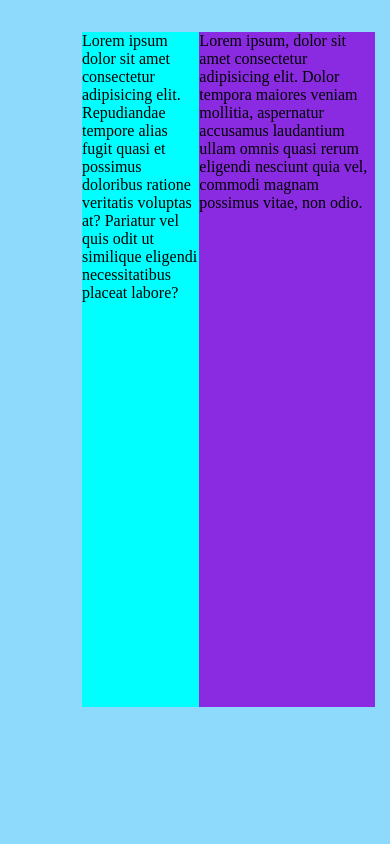
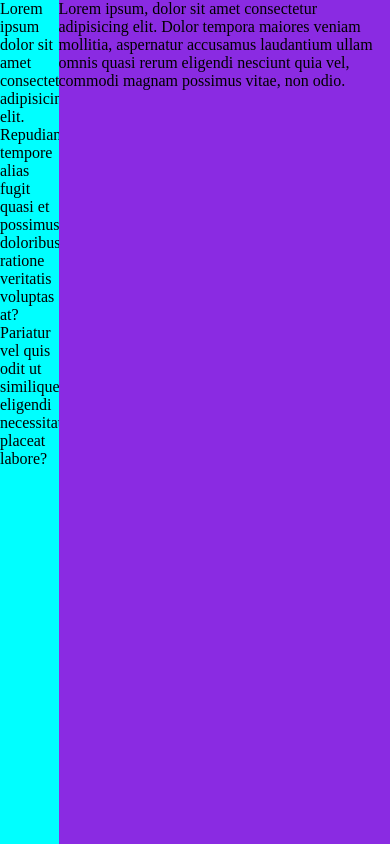
Before and after one commit to MadalinaIndreica/html-css-boolzapp, a plain HTML site: page index.html in a window 390 px wide. Drawn offline with Linux system fonts and the light colour scheme.

Commit message:
add: mediaquery of the structure

```diff
--- a/css/style.css
+++ b/css/style.css
@@ -15,20 +15,13 @@
 img{
     max-width: 100%;
 }
-/* CONTAINERS */
-.wrapper {
+/* CONTAINER */
+.container {
     width: 100%;
-    height: 100vh;
-    padding: 2rem;
+    min-height: 100vh;
+    margin: 0 auto;
     /* DEBUG */
-    background-color: var(--blue-banner-col);
-}
-.container {
-    width: 90%;
-    min-height: 80vh;
-    margin: 0 50px 0;
-    /* DEBUG */
-    background-color: aquamarine;
+    background-color:violet;
 }
 /* /CONTAINERS */
 
@@ -36,23 +29,44 @@ img{
     /* ROW */
     .row{
         display: flex;
+        padding: 2rem;
     }
+        @media screen and (max-width: 780px){
 
-    /* FRIENDS COL */
+            .row{
+                display: flex;
+                padding: 0;
+                width: 100%;
+                height: 100vh;
+            }
+
+        }
+
+    /* COLS */
+
      .friends-col{
         /* DEBUG */
         background-color: aqua;
-        min-width: 30%;
         min-height: 80vh;
      }
-
-    /* /FRIENDS COL */
-    /* CHAT COL */
-    .chat-col {
+     .chat-col {
         /* DEBUG */
         background-color: blueviolet;
-        min-width: 60%;
+        min-width: 70%;
         min-height: 80vh;
     }
 
-    /* /CHAT COL */
+     @media screen and (max-width: 780px){
+       .friends-col{
+        max-width: 15%;
+
+       }
+
+     }
+     @media screen and (max-width: 375px){
+        .friends-col {
+            display: none;
+        }
+     }
+
+    /* /COLS */
--- a/index.html
+++ b/index.html
@@ -7,7 +7,6 @@
     <link rel="stylesheet" href="css/style.css">
 </head>
 <body>
-    <div class="wrapper">
      <div class="container">
         <div class="row">
             <!-- FRIENDS COL -->
@@ -27,7 +26,7 @@
         </div>
     </div>
 
-    </div>
+
 
 
 </body>
```
Lines whose indentation alone changed are shown as unchanged.
